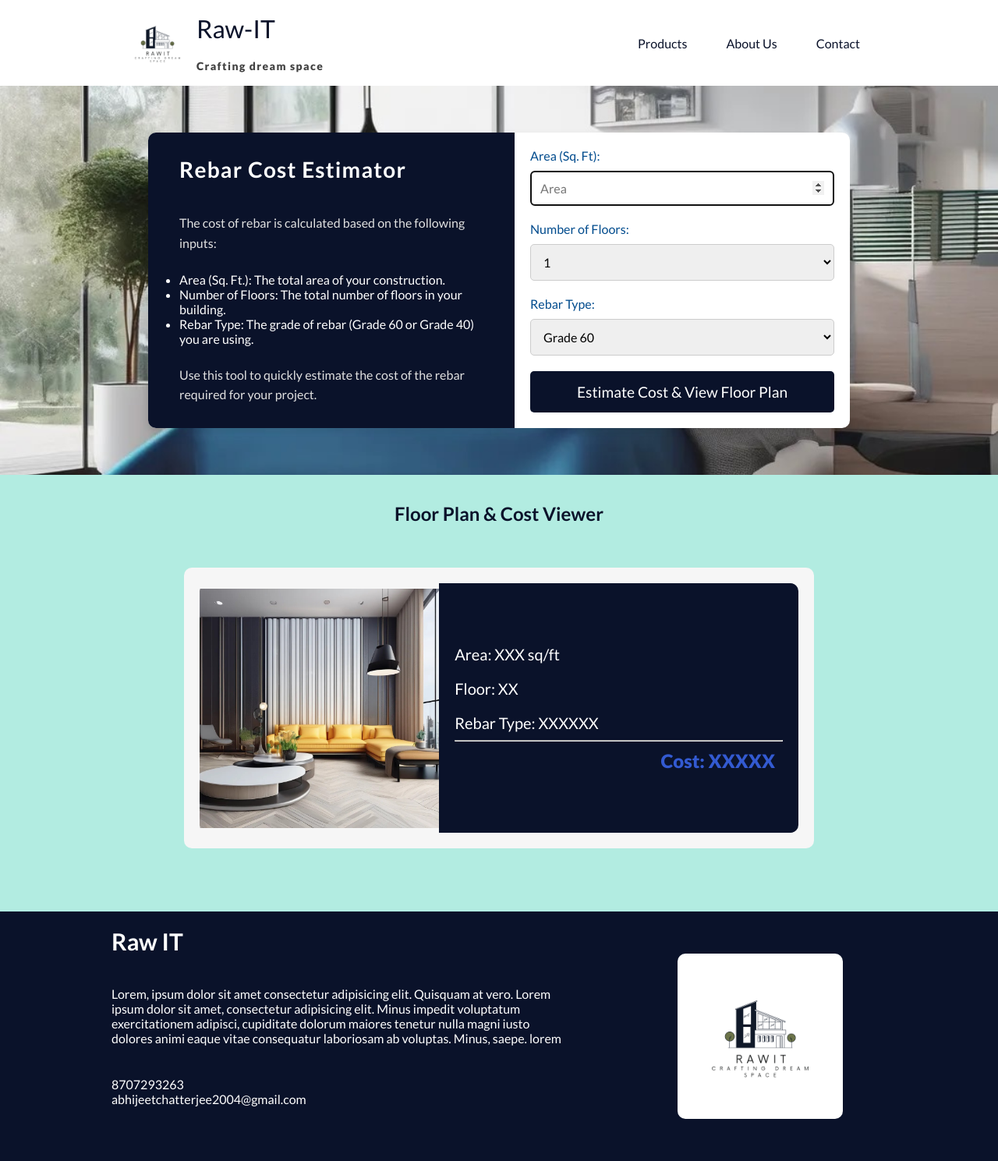
After one commit to Abhijxxt/RawIT, a Flask app: page /estimator in a window 1280 px wide. The commit adds this page. Shown: the whole page at 78% size. Run offline with Flask 3, Linux system fonts and the light colour scheme.

Commit message:
Estimator

```diff
--- a/app.py
+++ b/app.py
@@ -149,5 +149,8 @@ def AddProductPage():
     if request.method == 'GET':
         return render_template('addProduct.html')
 
+@app.route('/estimator')
+def EstimatorPage():
+    return render_template('estimator.html')
 if __name__ == '__main__':
     app.run(debug=True)
--- /dev/null
+++ b/static/css/estimator.css
@@ -0,0 +1,346 @@
+@import url('https://fonts.googleapis.com/css2?family=Lato:ital,wght@0,100;0,300;0,400;0,700;0,900;1,100;1,300;1,400;1,700;1,900&display=swap');
+* {
+    padding: 0px;
+    margin: 0px;
+    font-family: "Lato", sans-serif;
+    font-weight: 400;
+    font-style: normal;
+}
+
+/* header */
+
+header {
+    padding: 5px 30px;
+    display: flex;
+    flex-direction: row;
+    justify-content: space-between;
+    align-items: center;
+}
+
+.brand-name {
+    margin-left: 10%;
+    width: 30%;
+    display: flex;
+    flex-direction: row;
+    align-items: center;
+}
+.brand-image {
+    width: 100px;
+}
+#name {
+    color: #0A122A;
+    text-align: left;
+}
+#header-slogan {
+    color: #414141;
+    font-size: 14px;
+}
+.brand-name p {
+    font-weight: 800;
+    font-size: 25px;
+    letter-spacing: 1.4px;
+    color: #0A122A;
+}
+
+.navbar {
+    margin-right: 10%;
+    color: #0A122A;
+    display: flex;
+    flex-direction: row;
+    align-items: center;
+}
+
+.navbar a {
+    text-decoration: none;
+    color: #0A122A;
+    padding: 0px 25px;
+    transition: all ease-in-out 0.1s;
+}
+
+.navbar a:hover {
+    border-bottom: 1px solid #0A122A;
+    font-weight: 600;
+}
+#userimage {
+    margin-left: 10px;
+}
+
+/* header css end */
+/* body {
+    font-family: 'Roboto', sans-serif;
+    margin: 0;
+    padding: 0;
+    background-color: #f9f9f9;
+    color: #333;
+    background: url('../assets/modular_bed.jpg') no-repeat center center fixed;
+    background-size: cover;
+} */
+
+/* .background-blur {
+    position: absolute;
+    top: 0;
+    left: 0;
+    width: 100%;
+    height: 100%;
+    backdrop-filter: blur(8px);
+    z-index: -1;
+} */
+
+.rebar-estimator-container {
+    background: url('../assets/modular_bed.jpg');
+    background-position: center;
+    background-repeat: no-repeat;
+    background-size: cover;
+    background-color: #004b8d;
+    backdrop-filter: blur(5px);
+    padding: 10px;
+}
+
+.container {
+    max-width: 900px;
+    margin: 50px auto;
+    /* padding: 30px; */
+    background-color: #fff;
+    border-radius: 10px;
+    box-shadow: 0 4px 8px rgba(0, 0, 0, 0.1);
+    position: relative;
+    z-index: 1;
+    display: flex;
+}
+
+h1 {
+    text-align: center;
+    margin-bottom: 20px;
+    color: #004b8d;
+    font-weight: 500;
+}
+
+.info-box {
+    width: 50%;
+    padding: 30px 40px;
+    background-color: #0A122A;
+    color: #FFF;
+    display: flex;
+    flex-direction: column;
+    justify-content: space-between;
+    border-radius: 10px 0px 0px 10px;
+}
+
+.info-box h2 {
+    color: #FFF;
+    font-size: 28px;
+    margin-bottom: 15px;
+    font-weight: 700;
+    letter-spacing: 1.2px;
+}
+
+.info-box p {
+    line-height: 1.6;
+    color: #e1e1e1;
+}
+
+
+
+.form-section {
+    width: 50%;
+    padding: 20px;
+}
+
+.form-group {
+    margin-bottom: 20px;
+}
+
+label {
+    display: block;
+    margin-bottom: 10px;
+    font-weight: 500;
+    color: #004b8d;
+}
+
+input[type="text"],
+input[type="number"],
+select {
+    width: 100%;
+    padding: 12px;
+    border: 1px solid #ccc;
+    border-radius: 5px;
+    font-size: 1em;
+    box-sizing: border-box;
+}
+
+button {
+    width: 100%;
+    background-color: #335ad1;
+    color: #fff;
+    padding: 15px;
+    border: none;
+    border-radius: 5px;
+    font-size: 1.2em;
+    cursor: pointer;
+    transition: background-color 0.3s ease;
+}
+
+button:hover {
+    background-color: #5171d1;
+}
+
+#estimate-button {
+    background-color: #0A122A;
+}
+#estimate-button:hover {
+    background-color: #335ad1;
+}
+
+#results {
+    width: 100%;
+    display: flex;
+    flex-direction: row;
+    justify-content: space-evenly;
+    align-items: center;
+    margin-top: 20px;
+    text-align: center;
+}
+.display {
+    background-color: #004b8d;
+    width: 60%;
+}
+.floor-plan-button-container {
+    background-color: #333;
+    width: 40%;
+    margin-top: 20px;
+}
+
+
+#cost {
+    font-size: 20px;
+    font-weight: bold;
+    color: #333;
+}
+
+
+.floor-planner-container {
+    width: 100%;
+    height: 70vh;
+    background-color: #B2ECE1;
+    display: flex;
+    flex-direction: column;
+}
+
+
+.floor-planner-title h1 {
+    text-align: center;
+    padding: 35px;
+    color: #0A122A;
+    font-weight: 600;
+}
+
+.floor-planner-inner-container {
+    width: 100%;
+    /* background-color: #ccc; */
+    display: flex;
+    justify-content: center;
+    align-items: center;
+}
+
+.floor-planner-box {
+    padding: 20px;
+    width: 60%;
+    height: 40vh;
+    display: flex;
+    flex-direction: row;
+    justify-content: center;
+    align-items: center;
+    background-color: #f6f6f6;
+    border-radius: 10px;
+}
+
+.floor-plan-view-container {
+    width:  40%;
+    height: 100%;
+    /* background-color: #004b8d; */
+    /* background: url("../assets/floorDesigns/FPA1000F2.jpg"); */
+
+    border-radius: 10px 0px 0px 10px;
+}
+#floorPlanImage {
+    background-image: url('../assets/branding_background.jpg');
+    background-size: contain;
+    background-position: center;
+    background-repeat: no-repeat;
+}
+/* .floor-plan-view img {
+    width: 50%;
+} */
+.cost-estimator-container {
+    width: 60%;
+    height: 100%;
+    background-color: #0A122A;
+    display: flex;
+    justify-content: center;
+    align-items: center;
+    color: white;
+    border-radius: 0px 10px 10px 0px;
+}
+
+.cost-estimator {
+    padding: 20px;
+    width: 100%;
+}
+.cost-estimator p {
+    font-size: 20px;
+    padding: 10px 0px;
+}
+
+#cost {
+    padding: 10px;
+    color: #335ad1;
+    font-size: 24px;
+    text-align: right;
+    font-weight: 800;
+}
+
+/* footer css starts  */
+footer {
+    /* margin-top: 70px; */
+    height: 40vh;
+    background-color: #0A122A;
+    color: white;
+    display: flex;
+    flex-direction: row;
+    justify-content: center;
+}
+
+.info {
+    width: 50%;
+}
+
+.info-title {
+    padding: 20px 30px;
+    font-size: 30px;
+}
+.info-title p{
+    font-weight: 700;
+}
+.contacts {
+    padding: 20px 30px;
+}
+
+.about-us {
+    padding: 20px 30px;
+}
+
+.logo {
+    /* background-color: #B2ECE1; */
+    margin-left: 30px;
+    width: 30%;
+    display: flex;
+    justify-content: center;
+    align-items: center;
+}
+.logo-image {
+    width: 55%;
+    border-radius: 10px;
+}
+
+
+/* footer css ends */
--- /dev/null
+++ b/templates/estimator.html
@@ -0,0 +1,198 @@
+<!DOCTYPE html>
+<html lang="en">
+<head>
+    <meta charset="UTF-8">
+    <meta name="viewport" content="width=device-width, initial-scale=1.0">
+    <title>Rebar Cost Estimator</title>
+    <link rel="stylesheet" href="{{url_for('static',filename='css/estimator.css')}}">
+</head>
+<body>
+
+    <header>
+        <div class="brand-name">
+            <img class="brand-image" src="{{url_for('static',filename='/assets/logo.png')}}" alt="" id="logo">
+            <div class="header-title">
+                <h1 id="name">Raw-IT</h1>
+                <p id="header-slogan">Crafting dream space</p>
+            </div>
+        </div>
+        <div class="navbar">
+            <a href="{{url_for('ProductPage')}}">Products</a>
+            <a href="{{url_for('AboutUsPage')}}">About Us</a>
+            <a href="{{url_for('ContactPage')}}">Contact</a>
+            <!-- <img src="{{userimage}}" id="userimage" width="40px" height="40px" alt=""> -->
+            <!-- <p>{{username}}</p> -->
+        </div>
+    </header>
+
+    <section class="rebar-estimator-container">
+        <div class="container">
+            <!-- Explanation Section -->
+            <div class="info-box">
+                <h2>Rebar Cost Estimator</h2>
+                <p>
+                    The cost of rebar is calculated based on the following inputs:
+                </p>
+                <ul>
+                    <li><strong>Area (Sq. Ft.):</strong> The total area of your construction.</li>
+                    <li><strong>Number of Floors:</strong> The total number of floors in your building.</li>
+                    <li><strong>Rebar Type:</strong> The grade of rebar (Grade 60 or Grade 40) you are using.</li>
+                </ul>
+                <p>
+                    Use this tool to quickly estimate the cost of the rebar required for your project.
+                </p>
+
+            </div>
+
+
+            <!-- Form Section -->
+            <div class="form-section">
+
+                <form id="rebar-form">
+                    <div class="form-group">
+                        <label for="area">Area (Sq. Ft):</label>
+                        <input type="number" id="area" name="area" placeholder="Area" autofocus required>
+                    </div>
+
+                    <div class="form-group">
+                        <label for="floors">Number of Floors:</label>
+                        <select id="floors" name="floors">
+                            <option value="1">1</option>
+                            <option value="2">2</option>
+                            <option value="3">3</option>
+                            <option value="4">4</option>
+                            <option value="5">5</option>
+                        </select>
+                    </div>
+
+                    <div class="form-group">
+                        <label for="rebar-type">Rebar Type:</label>
+                        <select id="rebar-type" name="rebar-type">
+                            <option value="grade60">Grade 60</option>
+                            <option value="grade40">Grade 40</option>
+                        </select>
+                    </div>
+
+                    <button type="submit" id="estimate-button">Estimate Cost & View Floor Plan</button>
+                </form>
+<!--
+                <div id="results">
+                    <div class="display">
+                        <h2>Estimated Rebar Cost:</h2>
+                        <p id="cost">₹------</p>
+                    </div>
+                    <div class="floor-plan-button-container">
+                        <a href="#"><button>View Floor Plan</button></a>
+                    </div>
+
+                </div> -->
+            </div>
+        </div>
+
+    </section>
+
+    <section class="floor-planner-container" id="floorPlan">
+        <div class="floor-planner-title">
+            <h1>Floor Plan & Cost Viewer</h1>
+        </div>
+        <div class="floor-planner-inner-container">
+
+            <div class="floor-planner-box">
+                <div class="floor-plan-view-container" id="floorPlanImage">
+                    <div class="floor-plan-view" >
+                        <!-- <img src="{{url_for('static',filename='/assets/loginImage.jpg')}}" alt=""> -->
+                    </div>
+                </div>
+                <div class="cost-estimator-container">
+                    <div class="cost-estimator">
+                        <p id="floorplanarea">Area: XXX sq/ft</p>
+                        <p id="floorplanfloor">Floor: XX</p>
+                        <p id="floorplanrebar">Rebar Type: XXXXXX</p>
+                        <hr>
+                        <p id="cost">Cost: XXXXX</p>
+                    </div>
+                </div>
+            </div>
+        </div>
+    </section>
+
+
+
+    <footer>
+        <div class="info">
+            <div class="info-title">
+                <p>Raw IT</p>
+            </div>
+            <div class="about-us">
+                <p>Lorem, ipsum dolor sit amet consectetur adipisicing elit. Quisquam at vero.
+                    Lorem ipsum dolor sit amet, consectetur adipisicing elit. Minus impedit voluptatum exercitationem adipisci, cupiditate dolorum maiores tenetur nulla magni iusto dolores animi eaque vitae consequatur laboriosam ab voluptas. Minus, saepe.
+                    lorem
+                </p>
+            </div>
+            <div class="contacts">
+                <p>8707293263</p>
+                <p>abhijeetchatterjee2004@gmail.com</p>
+            </div>
+        </div>
+        <div class="logo">
+            <img class="logo-image" src="{{url_for('static',filename='assets/logo.png')}}" alt="">
+        </div>
+    </footer>
+
+    <script>
+        const rebarForm = document.getElementById('rebar-form');
+        const results = document.getElementById('results');
+        const cost = document.getElementById('cost');
+        const floorplanarea= document.getElementById('floorplanarea');
+        const floorplanfloor = document.getElementById('floorplanfloor');
+        const floorplanrebar = document.getElementById('floorplanrebar');
+
+        rebarForm.addEventListener('submit', (event) => {
+            event.preventDefault();
+
+            const area = parseFloat(document.getElementById('area').value);
+            const floors = parseInt(document.getElementById('floors').value);
+            const rebarType = document.getElementById('rebar-type').value;
+
+            let rebarCostPerSqFt;
+            if (rebarType === 'grade60') {
+                rebarCostPerSqFt = 1200;  // Price per Sq Ft in INR for Grade 60
+            } else {
+                rebarCostPerSqFt = 800;   // Price per Sq Ft in INR for Grade 40
+            }
+            const totalCost = area * floors * rebarCostPerSqFt;
+
+            cost.textContent = `₹${totalCost.toLocaleString('en-IN')}`;
+            floorplanarea.textContent = `Area: ${area} sq/ft`;
+            floorplanfloor.textContent = `Floor: ${floors}`
+            floorplanrebar.textContent = `Rebar Type: ${rebarType}`;
+            displayFloorPlan(area,floors)
+        });
+
+        function displayFloorPlan(area, floor) {
+            let image_url = "";
+            if(area>=100 && area<=400 && floor == 1) {
+                image_url = "{{ url_for('static', filename='assets/floorDesigns/FPA200F1.jpg') }}";
+            }
+            if(area>=100 && area<=400 && floor > 1) {
+                image_url = "{{ url_for('static', filename='assets/floorDesigns/FPA200F2.jpg') }}";
+            }
+            if(area>400 && area<=800 && floor == 1) {
+                image_url = "{{ url_for('static', filename='assets/floorDesigns/FPA1000F1.jpg') }}";
+            }
+            if(area>400 && area<=800 && floor > 1) {
+                image_url = "{{ url_for('static', filename='assets/floorDesigns/FPA700F2.jpg') }}";
+            }
+            if(area>800 && area<=1000 && floor == 1) {
+                image_url = "{{ url_for('static', filename='assets/floorDesigns/FPA900F1.png') }}";
+            }
+            if(area>800 && area<=1000 && floor > 1) {
+                image_url = "{{ url_for('static', filename='assets/floorDesigns/FPA1000F2.jpeg') }}";
+            }
+            // let image_url = "url('../assets/floorDesigns/FPA1000F2.jpg')";
+            document.getElementById('floorPlanImage').style.backgroundImage = `url('${image_url}'`;
+        }
+    </script>
+
+</body>
+</html>
--- a/templates/products.html
+++ b/templates/products.html
@@ -33,7 +33,7 @@
                 </div>
             </div>
             <div class="tools">
-                <a id="estimator" href="#">Estimator</a>
+                <a id="estimator" href="{{url_for('EstimatorPage')}}">Estimator</a>
                 <a id="helping" href="#">Helping Hand</a>
                 <a id="help" href="#">?</a>
             </div>
```
Also changed, not shown: funct.txt (added), static/assets/floorDesigns/FPA1000F1.jpg (added), static/assets/floorDesigns/FPA1000F2.jpeg (added), static/assets/floorDesigns/FPA200F1.jpg (added), static/assets/floorDesigns/FPA200F2.jpg (added), static/assets/floorDesigns/FPA700F2.jpg (added), static/assets/floorDesigns/FPA900F1.png (added).
